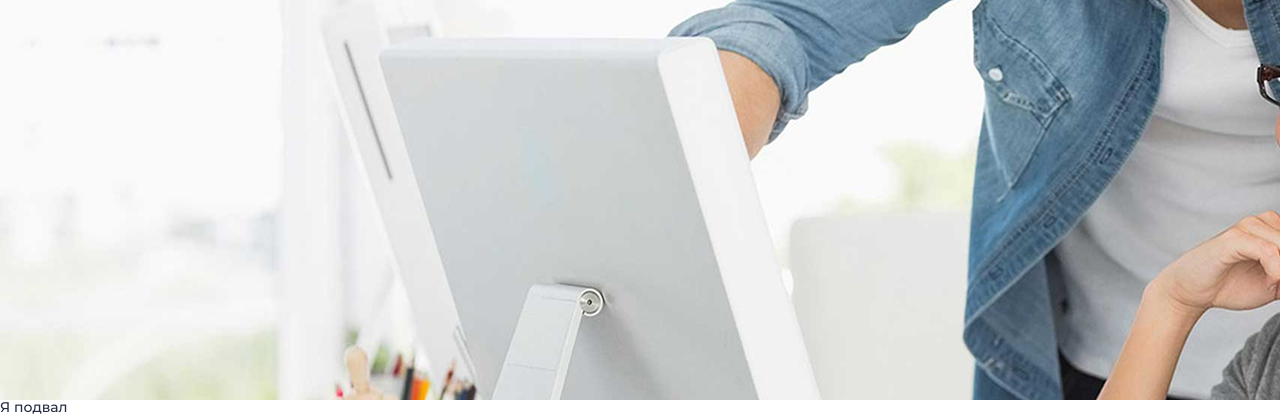
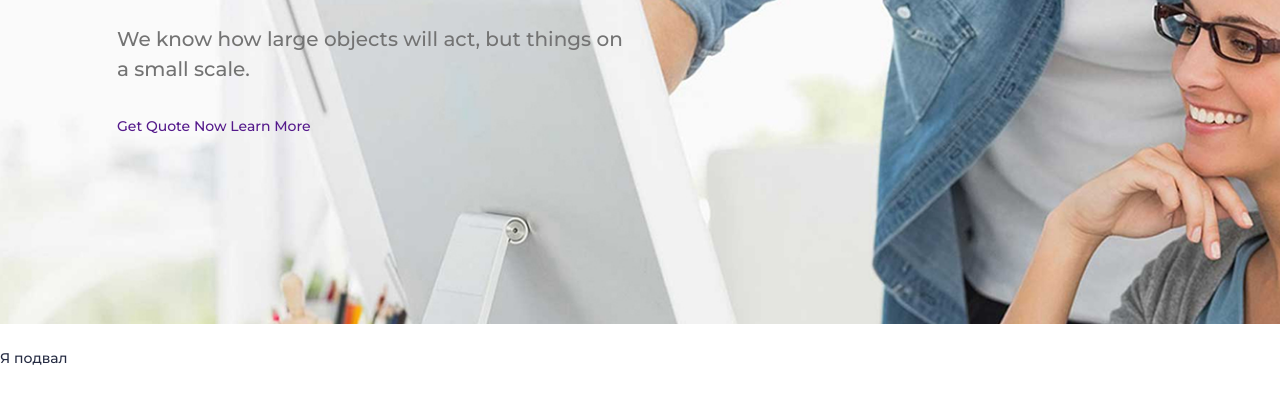
Before and after one commit to olezhaaa137/Relvise, a plain HTML site: page index.html in a window 1280 px wide. Shown: the part 435-849 px from the top of the page. After the commit the page ends 800 px from the top, so only its background shows below. Drawn offline with Linux system fonts and the light colour scheme.

Commit message:
feat: add new block and background img

```diff
--- a/css/style.css
+++ b/css/style.css
@@ -31,6 +31,18 @@ h1,h2,h3,h4,h5,h6{font-size:inherit;font-weight: inherit;}
     margin: 0 auto;
     padding: 0 15px;
     box-sizing: content-box;
+}
+
+._ibg{
+    position: relative;
+}
+._ibg img{
+    position: absolute;
+    width: 100%;
+    height: 100%;
+    top: 0;
+    left: 0;
+    object-fit: cover;
 }
 
 /* ---HEADER---------------------------------------------------------------------- */
@@ -125,16 +137,34 @@ h1,h2,h3,h4,h5,h6{font-size:inherit;font-weight: inherit;}
 /* ---MAIN-BLOCK---------------------------------------------------------------------- */
 
 .main-block {
+    position: relative;
 }
+
+
 .main-block__container {
 }
 ._container {
 }
 .main-block__body {
+    max-width: 509px;
+    padding: 184px 0 191px 0;
+    position: relative;
+    z-index: 2;
 }
+.main-block__body > *:not(:last-child){
+    margin: 0 0 35px 0;
+}
+
 .main-block__title {
+    font-weight: 800;
+    font-size: 58px;
+    line-height: 138%;
 }
 .main-block__text {
+    font-weight: 500;
+    font-size: 20px;
+    line-height: 150%;
+    color:#737373;
 }
 .main-block__buttons {
 }
@@ -143,4 +173,9 @@ h1,h2,h3,h4,h5,h6{font-size:inherit;font-weight: inherit;}
 .main-block__button_border {
 }
 .main-block__image {
+    position: absolute;
+    left: 0;
+    top: 0;
+    width: 100%;
+    height: 100%;
 }
--- a/index.html
+++ b/index.html
@@ -46,7 +46,7 @@
                         </div>
                     </div>
                 </div>
-                <div class="main-block__image">
+                <div class="main-block__image _ibg">
                     <img src="./img/cover.jpg" alt="cover image">
                 </div>
             </div>
```
